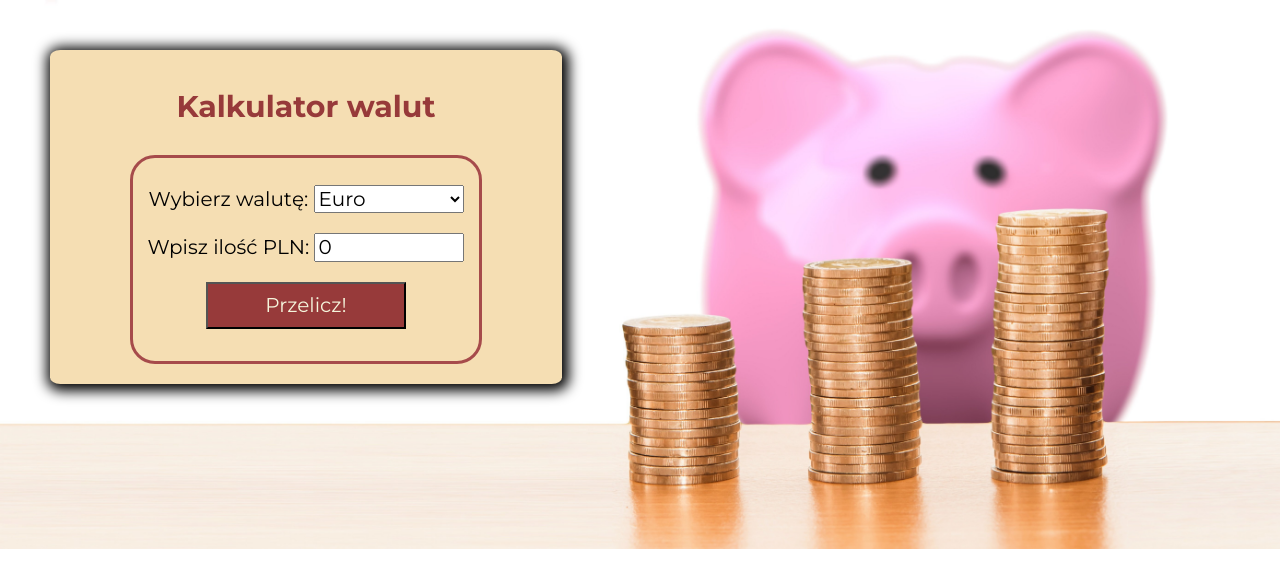
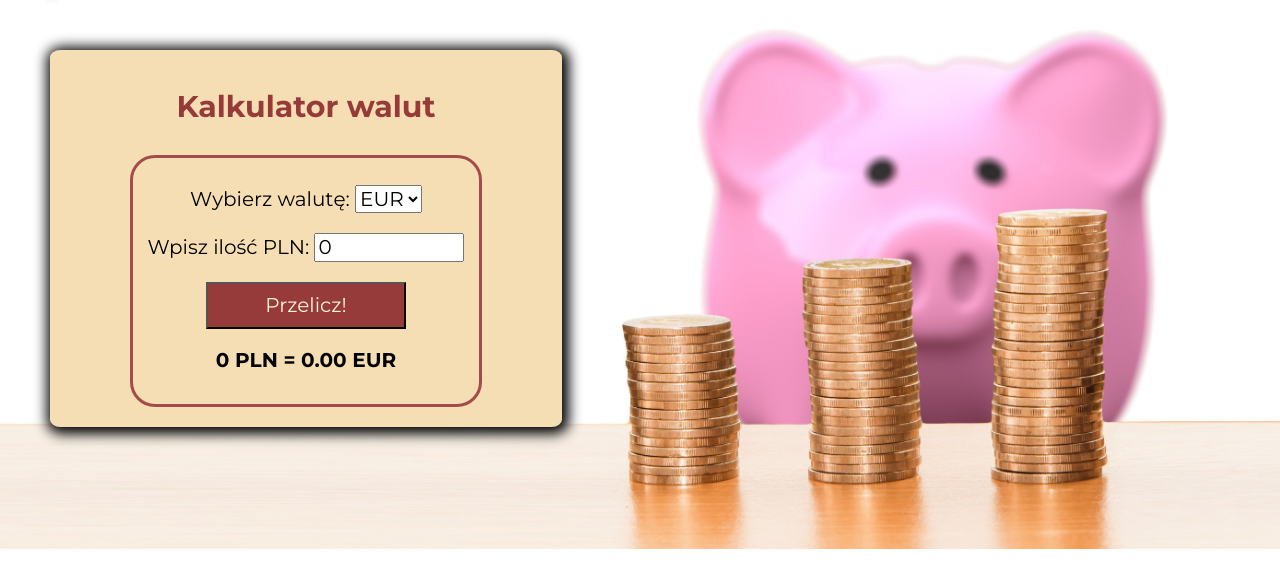
Before and after one commit to MCBombiPL/currency-converter-react, a React (Create React App) app: page / in a window 1280 px wide. Shown: the top 588 px of the page. Built offline with nearby package versions, Linux system fonts and the light colour scheme.

Commit message:
updated Select component

```diff
--- a/src/App.js
+++ b/src/App.js
@@ -12,7 +12,7 @@ function App() {
   const [amount, setAmount] = useState(0);
   const [result, setResult] = useState(0);
 
-  const currencyChange = ({ target }) => {
+  const onSelectChange = ({ target }) => {
     setCurrency(target.value);
   };
 
@@ -21,59 +21,47 @@ function App() {
   };
 
   const calculateResult = (amount, selectedCurrency) => {
-    if (!amount) {
+    const conversionRates = {
+      EUR: 4.79,
+      USD: 4.45,
+      GBP: 5.36,
+      CZK: 0.2,
+      SEK: 0.43,
+    };
+
+    if (!amount || !conversionRates[selectedCurrency]) {
       return null;
     }
 
-    switch (selectedCurrency) {
-      case "EUR":
-        return amount / 4.79;
-
-      case "USD":
-        return amount / 4.45;
-
-      case "GBP":
-        return amount / 5.36;
-
-      case "CZK":
-        return amount / 0.2;
-
-      case "SEK":
-        return amount / 0.43;
-
-      default:
-        return null;
-    }
+    return amount / conversionRates[selectedCurrency];
   };
 
-  const handleConversion = (event) => {
+  const onFormSubmit = (event) => {
     event.preventDefault();
-    const convertedResult = calculateResult(parseFloat(amount), selectedCurrency);
-    setResult(convertedResult !== "" ? convertedResult : 0);
+    const convertedResult = calculateResult(amount, selectedCurrency);
+    setResult(convertedResult);
   };
 
   return (
-    <FormContainer onSubmit={handleConversion}>
+    <FormContainer onFormSubmit={onFormSubmit}>
       <Header title="Kalkulator walut" />
       <Fieldset>
         <Select
           selectText="Wybierz walutę: "
-          value={selectedCurrency}
-          onChange={currencyChange}
+          selectedCurrency={selectedCurrency}
+          onSelectChange={onSelectChange}
         />
         <Input
           inputText="Wpisz ilość PLN: "
           amount={amount}
           onInputChange={onInputChange}
         />
-        <Button text="Przelicz!" type="submit" onClick={handleConversion} />
-        {result !== 0 && (
+        <Button text="Przelicz!" type="submit" onClick={onFormSubmit} />
         <Result
-        result={result}
-        amount={amount}
-        selectedCurrency={selectedCurrency}
+          result={result}
+          amount={amount}
+          selectedCurrency={selectedCurrency}
         />
-        )}
       </Fieldset>
     </FormContainer>
   );
--- a/src/FormContainer/index.js
+++ b/src/FormContainer/index.js
@@ -1,7 +1,7 @@
 import "./style.css";
 
-const FormContainer = ({children, onSubmit}) => (
-<form className="form" onSubmit={onSubmit}>
+const FormContainer = ({children, onFormSubmit}) => (
+<form className="form" onSubmit={onFormSubmit}>
     {children}
 </form>
 );
--- a/src/Result/index.js
+++ b/src/Result/index.js
@@ -1,9 +1,9 @@
 const Result = ({ result, amount, selectedCurrency }) => {
   return (
     <p>
-              <strong>
-          {amount} PLN = {result.toFixed(2)} {selectedCurrency}
-        </strong>
+      <strong>
+        {amount} PLN = {result.toFixed(2)} {selectedCurrency}
+      </strong>
     </p>
   );
 };
--- a/src/Select/index.js
+++ b/src/Select/index.js
@@ -1,22 +1,26 @@
-const Select = ({selectText}) => (
+const Select = ({selectText, selectedCurrency, onSelectChange}) => (
   <p>
     <label>
       {selectText}
-      <select required className="form__select">
-        <option name="currency" value="EUR">
-          Euro
+      <select
+      required
+      className="form__select"
+      value={selectedCurrency}
+      onChange={onSelectChange}>
+        <option>
+          EUR
         </option>
-        <option name="currency" value="USD">
-          Dolar amerykański
+        <option>
+          USD
         </option>
-        <option name="currency" value="GBP">
-          Funt brytyjski
+        <option>
+          GBP
         </option>
-        <option name="currency" value="CZK">
-          Korona czeska
+        <option>
+          CZK
         </option>
-        <option name="currency" value="SEK">
-          Korona szwedzka
+        <option>
+          SEK
         </option>
       </select>
     </label>
```
